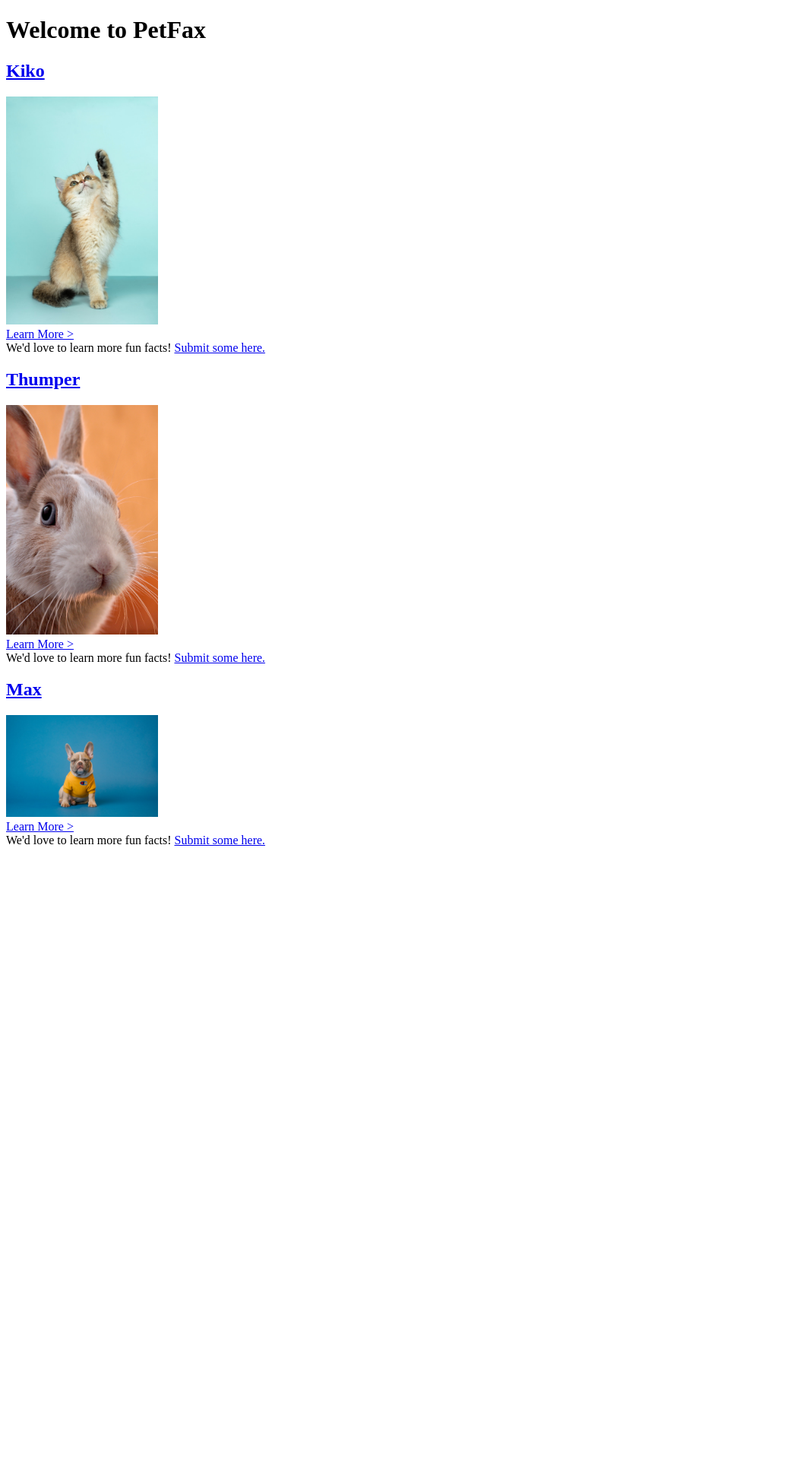
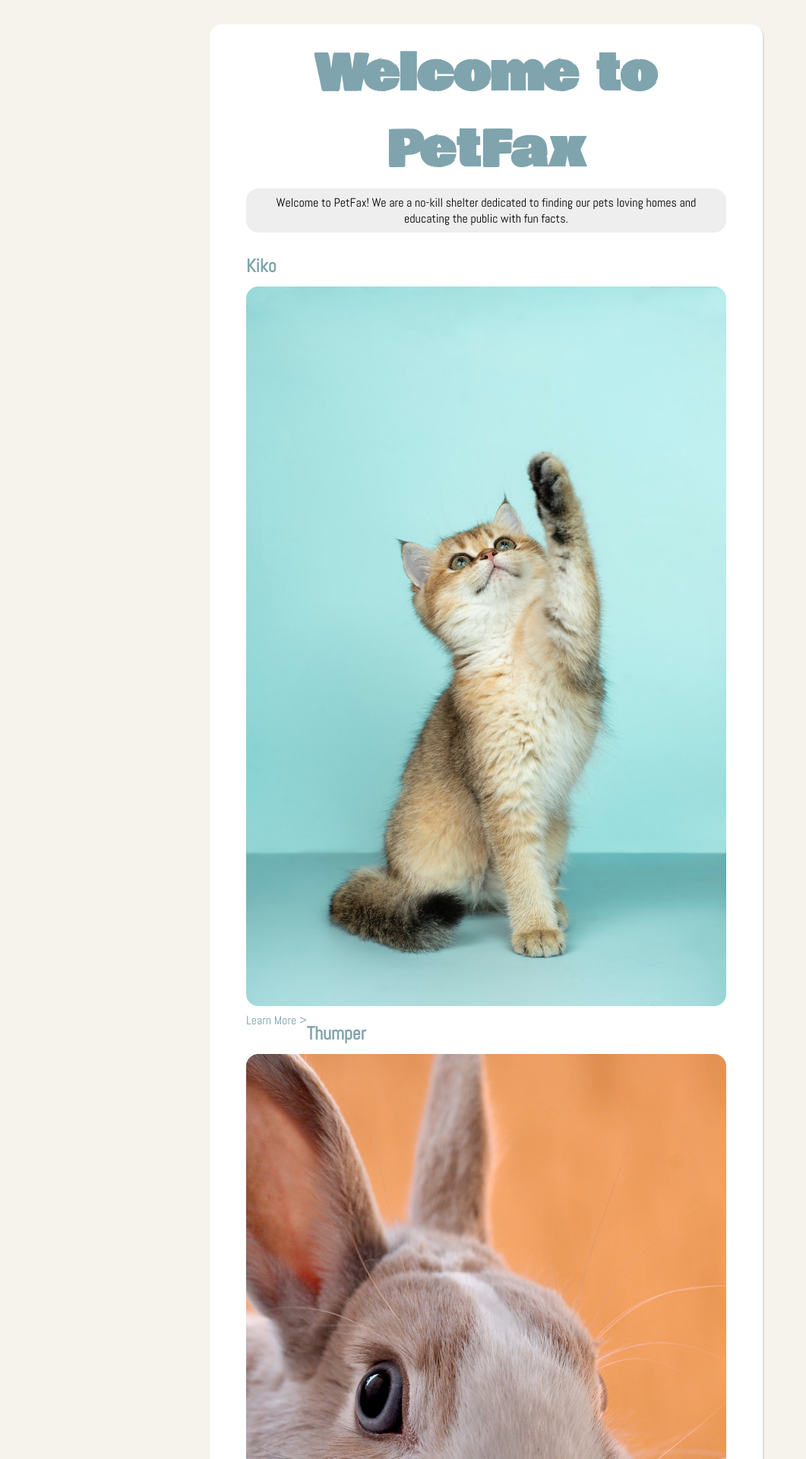
Before and after one commit to sagreenxyz/petfax-app, a Flask app: page /pets/ in a window 1280 px wide. Shown: the top 1920 px of the page at 76% size, without its empty margins (0-1061 px from the left). Before the commit the page ends 1113 px from the top, so only its background shows below. Run offline with Flask 2, Linux system fonts and the light colour scheme; some web fonts are replaced.

Commit message:
adding styling to each of the current three templates

```diff
--- a/petfax/templates/facts/new.html
+++ b/petfax/templates/facts/new.html
@@ -6,9 +6,11 @@
     <meta http-equiv="X-UA-Compatible" content="IE=edge">
     <meta name="viewport" content="width=device-width, initial-scale=1.0">
     <title>PetFax</title>
+    <link rel="stylesheet" href="{{ url_for('static', filename='style.css') }}">
 </head>
 
 <body>
+    <div class="container">
         <h1>Submit Fax</h1>
         <div class="callout">
             If you have some fun animal facts you'd like to share, please submit them! We may use them in the future.
@@ -29,6 +31,7 @@
             </form>
         </div>
         <a href="/pets">⟨　Go back</a>
+    </div>
 </body>
 
 </html>
--- a/petfax/templates/pets/index.html
+++ b/petfax/templates/pets/index.html
@@ -6,16 +6,26 @@
     <meta http-equiv="X-UA-Compatible" content="IE=edge">
     <meta name="viewport" content="width=device-width, initial-scale=1.0">
     <title>PetFax</title>
+    <link rel="stylesheet" href="{{ url_for('static', filename='style.css') }}">
 </head>
 
 <body>
+    <div class="container">
         <h1>Welcome to PetFax</h1>
+        <div class="callout">
+            Welcome to PetFax! We are a no-kill shelter dedicated to finding our pets loving homes and educating the public with fun facts.
+        </div>
+        <div class="pets-container">
             {% for pet in pets %}
                 <h2><a href={{pet.pet_id}}>{{ pet.pet_name }}</a></h2>
                 <div><a href={{pet.pet_id}}><img src="{{ url_for('static', filename='./assets/') }}{{ pet.pet_photo }}" alt="Photo of pet" width="200" /></a></div>
                 <div><a href={{pet.pet_id}}>Learn More ></a></div>
+            {% endfor %}
+        </div>
+        <div class="callout">
             We'd love to learn more fun facts! <a href="/facts/new">Submit some here.</a>
-    {% endfor %}
+        </div>
+    </div>
 </body>
 
 </html>
--- a/petfax/templates/pets/show.html
+++ b/petfax/templates/pets/show.html
@@ -10,6 +10,7 @@
 </head>
 
 <body>
+    <div class="container">
         <h1>{{ pet.pet_name }}</h1>
         <div class="callout">
             <span style="font-weight: 800">Did you know?</span><br />{{ pet.pet_fact }}
@@ -20,6 +21,7 @@
             </div>
         </div>
         <a href="/pets">⟨　Go back</a>
+    </div>
 </body>
 
 </html>
```
Lines whose indentation alone changed are shown as unchanged.
